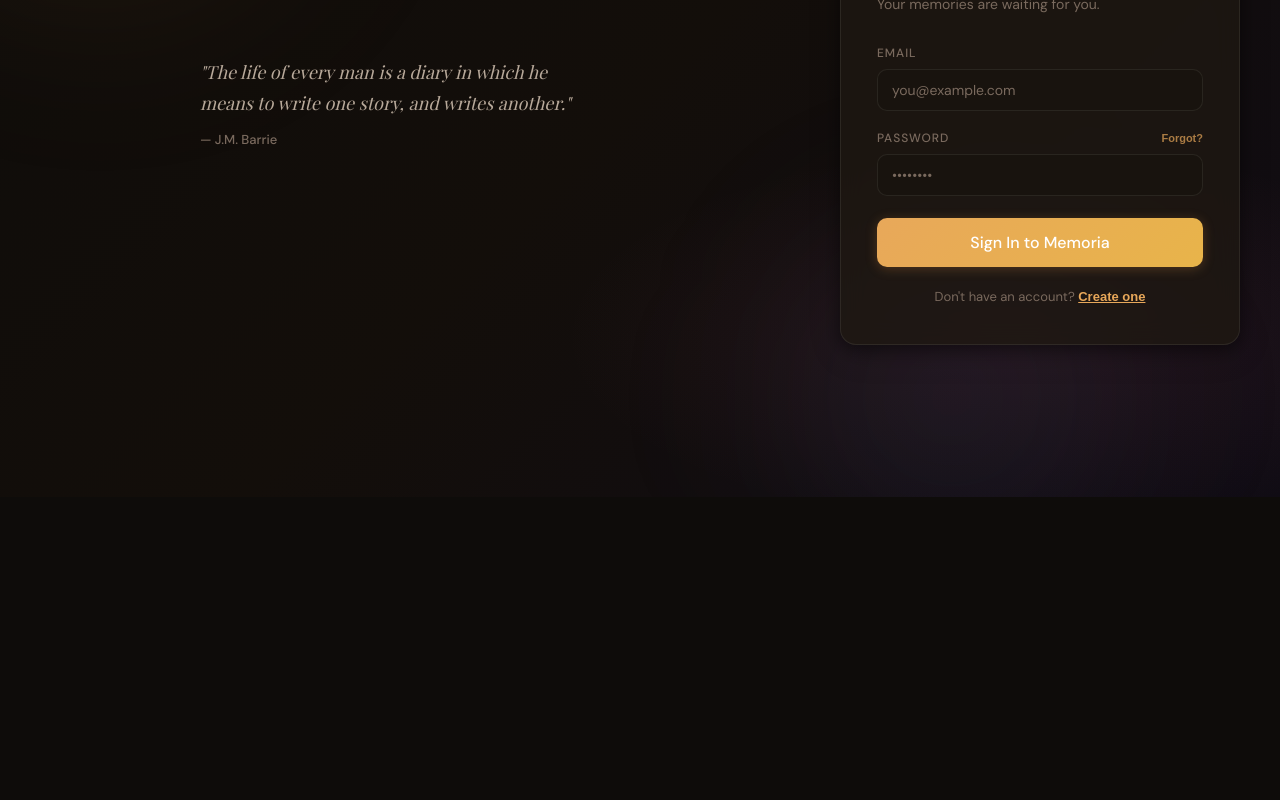
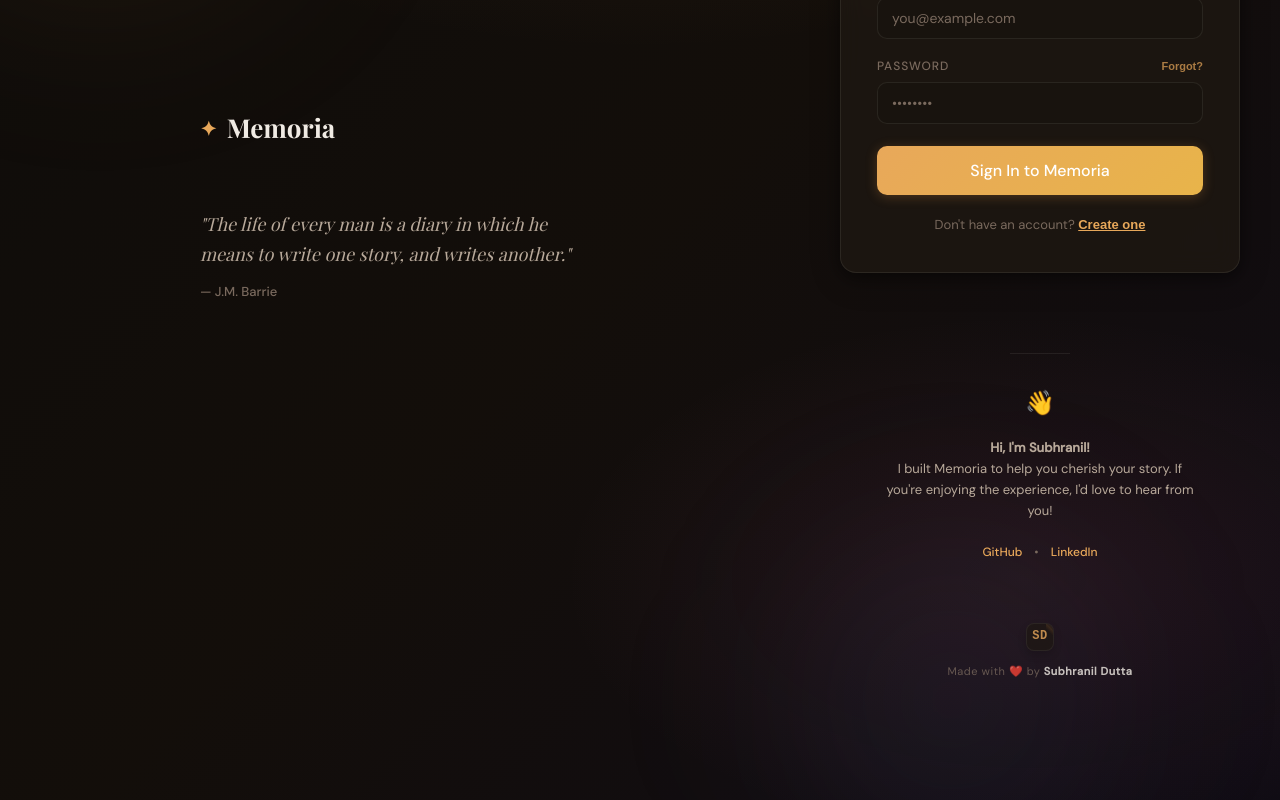
Before and after one commit to SubhranilSD/Memoria-Frontend-Finale, a React (Vite) app: page /auth in a window 1280 px wide. Shown: the part 303-1103 px from the top of the page. Before the commit the page ends 800 px from the top, so only its background shows below. Built offline with nearby package versions, Linux system fonts and the light colour scheme; no server answers; a web font is replaced by a local one.

Commit message:
three js downgrade

```diff
--- a/src/components/EventCard.css
+++ b/src/components/EventCard.css
@@ -139,16 +139,17 @@
 }
 
 @media (max-width: 600px) {
-  .event-card-media { height: 100px !important; }
-  .event-card-title { font-size: 11px !important; line-height: 1.2 !important; }
-  .event-card-desc { font-size: 9px !important; line-height: 1.4 !important; margin-bottom: 4px !important; display: -webkit-box; -webkit-line-clamp: 2; -webkit-box-orient: vertical; overflow: hidden; }
-  .event-card-body { padding: 8px 10px 10px !important; }
-  .event-card-location { font-size: 9px !important; margin-bottom: 4px !important; }
-  .event-card-date { font-size: 8px !important; margin-bottom: 2px !important; }
-  .tag { font-size: 8px !important; padding: 0 4px !important; border-radius: 2px !important; }
-  .event-card { border-radius: 10px !important; }
-  .people-badge-pill { padding: 3px 8px !important; font-size: 8px !important; }
-  .mood-badge { font-size: 8px !important; padding: 2px 6px !important; }
+  .event-card-media { height: 45px !important; }
+  .event-card-title { font-size: 8px !important; margin-bottom: 1px !important; line-height: 1 !important; }
+  .event-card-desc { font-size: 6px !important; line-height: 1.2 !important; -webkit-line-clamp: 1 !important; margin-bottom: 2px !important; }
+  .event-card-body { padding: 4px 6px !important; }
+  .event-card-location { font-size: 6px !important; margin-bottom: 1px !important; }
+  .event-card-date { font-size: 6px !important; margin-bottom: 0px !important; opacity: 0.8; }
+  .tag { font-size: 5px !important; padding: 0 2px !important; border-radius: 1px !important; }
+  .mood-badge { font-size: 5px !important; padding: 0px 3px !important; }
+  .event-card { border-radius: 4px !important; box-shadow: 0 2px 8px rgba(0,0,0,0.2) !important; }
+  .people-badge-pill { display: none !important; }
+  .event-card-explore-cue { display: none !important; }
 }
 
 .event-card-tags {
--- a/src/components/HighlightsReel.css
+++ b/src/components/HighlightsReel.css
@@ -144,7 +144,84 @@
   color: black;
 }
 
+/* Navigation Arrows */
+.hr-nav-btn {
+  position: absolute;
+  top: 50%;
+  transform: translateY(-50%);
+  z-index: 10;
+  background: rgba(255, 255, 255, 0.1);
+  backdrop-filter: blur(10px);
+  border: 1px solid rgba(255, 255, 255, 0.2);
+  color: white;
+  width: 50px;
+  height: 50px;
+  border-radius: 50%;
+  display: flex;
+  align-items: center;
+  justify-content: center;
+  cursor: pointer;
+  transition: all 0.3s cubic-bezier(0.4, 0, 0.2, 1);
+}
+
+.hr-nav-btn:hover {
+  background: white;
+  color: black;
+  transform: translateY(-50%) scale(1.1);
+}
+
+.hr-nav-btn:active {
+  transform: translateY(-50%) scale(0.9);
+}
+
+.hr-prev { left: 40px; }
+.hr-next { right: 40px; }
+
+.nav-arrow {
+  font-size: 32px;
+  line-height: 1;
+  margin-top: -4px;
+}
+
 @media (max-width: 768px) {
-  .hr-title { font-size: 32px; }
-  .hr-container { border-radius: 0; }
+  .hr-container {
+    border-radius: 20px;
+    max-width: 90vw;
+    max-height: 70vh;
+  }
+  .hr-title { font-size: 28px; }
+  .hr-location { font-size: 14px; }
+  .hr-nav-btn {
+    width: 40px;
+    height: 40px;
+  }
+  .hr-prev { left: 10px; }
+  .hr-next { right: 10px; }
+  .hr-close {
+    top: 20px;
+    right: 20px;
+    padding: 8px 16px;
+    font-size: 12px;
+  }
+  .hr-progress-container {
+    bottom: 20px;
+    gap: 6px;
+  }
+  .hr-progress-bar {
+    width: 30px;
+    height: 3px;
+  }
+  .hr-content {
+    padding: 20px;
+    margin-bottom: 40px;
+  }
 }
+
+@media (max-width: 480px) {
+  .hr-container {
+    max-height: 60vh;
+  }
+  .hr-nav-btn {
+    opacity: 0.5; /* Subtle arrows on tiny screens */
+  }
+}
--- a/src/components/TimelineView.css
+++ b/src/components/TimelineView.css
@@ -40,23 +40,21 @@
 }
 
 @media (max-width: 768px) {
-  .timeline-view { padding: 10px 0 40px; }
-  .timeline-line { left: 50% !important; transform: translateX(-50%) !important; display: block !important; }
+  .timeline-view { padding: 2px 0 10px !important; }
+  .timeline-line { left: 50% !important; transform: translateX(-50%) !important; display: block !important; width: 1px !important; }
   .timeline-item {
-    margin-bottom: 20px !important;
-    padding-right: calc(50% + 10px) !important;
+    margin-bottom: 8px !important;
+    padding-right: calc(50% + 5px) !important;
     padding-left: 0 !important;
-    flex-direction: row !important;
   }
   .timeline-item.right {
-    padding-left: calc(50% + 10px) !important;
+    padding-left: calc(50% + 5px) !important;
     padding-right: 0 !important;
-    flex-direction: row-reverse !important;
   }
-  .timeline-dot-wrapper { left: 50% !important; transform: translateX(-50%) !important; top: 10px !important; }
-  .timeline-dot { width: 18px !important; height: 18px !important; }
-  .timeline-dot-emoji { font-size: 9px !important; }
-  .timeline-connector { width: 8px !important; top: 18px !important; }
+  .timeline-dot-wrapper { left: 50% !important; transform: translateX(-50%) !important; top: 4px !important; }
+  .timeline-dot { width: 10px !important; height: 10px !important; }
+  .timeline-dot-emoji { font-size: 6px !important; }
+  .timeline-connector { width: 4px !important; top: 9px !important; }
 }
 
 .timeline-dot-wrapper {
--- a/src/pages/AuthPage.css
+++ b/src/pages/AuthPage.css
@@ -124,12 +124,15 @@
 .auth-right {
   flex: 0 0 480px;
   display: flex;
+  flex-direction: column;
   align-items: center;
-  justify-content: center;
-  padding: 40px;
+  padding: 80px 40px;
   position: relative;
   z-index: 1;
+  overflow-y: auto;
+  scrollbar-width: none;
 }
+.auth-right::-webkit-scrollbar { display: none; }
 
 .auth-card {
   width: 100%;
@@ -270,5 +273,116 @@
 
 @media (max-width: 900px) {
   .auth-left { display: none; }
-  .auth-right { flex: 1; }
+  .auth-right { flex: 1; padding: 20px; }
+  .auth-card { padding: 24px; }
 }
+
+.auth-footer {
+  margin-top: 60px;
+  padding-bottom: 40px;
+  display: flex;
+  flex-direction: column;
+  align-items: center;
+  gap: 12px;
+  color: var(--text-muted);
+  font-size: 11px;
+  letter-spacing: 0.05em;
+  opacity: 0.8;
+  transition: opacity 0.3s ease;
+  width: 100%;
+}
+
+.auth-footer:hover { opacity: 1; }
+
+.sd-logo {
+  width: 28px;
+  height: 28px;
+  background: var(--bg-card);
+  border: 1px solid var(--border-color);
+  border-radius: 8px;
+  display: flex;
+  align-items: center;
+  justify-content: center;
+  font-weight: 800;
+  font-size: 12px;
+  color: var(--accent-gold);
+  box-shadow: 0 4px 10px rgba(0,0,0,0.2);
+  font-family: 'DM Mono', monospace;
+  position: relative;
+  overflow: hidden;
+}
+
+.sd-logo::after {
+  content: '';
+  position: absolute;
+  inset: 0;
+  background: linear-gradient(45deg, transparent 40%, rgba(196,129,58,0.2) 50%, transparent 60%);
+  animation: logo-shimmer 3s infinite linear;
+}
+
+@keyframes logo-shimmer {
+  from { transform: translateX(-100%); }
+  to { transform: translateX(100%); }
+}
+
+.auth-footer p span {
+  color: var(--text-primary);
+  font-weight: 600;
+}
+
+.makers-note {
+  margin-top: 80px;
+  width: 100%;
+  max-width: 320px;
+  text-align: center;
+  animation: fadeIn 1s ease;
+}
+
+.note-divider {
+  height: 1px;
+  width: 60px;
+  background: var(--border-color);
+  margin: 0 auto 30px;
+}
+
+.note-content {
+  display: flex;
+  flex-direction: column;
+  align-items: center;
+  gap: 12px;
+}
+
+.note-emoji {
+  font-size: 24px;
+  margin-bottom: 4px;
+}
+
+.makers-note p {
+  font-size: 13px;
+  color: var(--text-secondary);
+  line-height: 1.6;
+  margin: 0;
+}
+
+.note-links {
+  display: flex;
+  gap: 12px;
+  margin-top: 10px;
+  font-size: 12px;
+}
+
+.note-links a {
+  color: var(--accent-gold);
+  text-decoration: none;
+  font-weight: 500;
+  transition: opacity 0.2s;
+}
+
+.note-links a:hover {
+  text-decoration: underline;
+  opacity: 0.8;
+}
+
+.note-links span {
+  color: var(--text-muted);
+}
--- a/src/pages/AuthPage.jsx
+++ b/src/pages/AuthPage.jsx
@@ -235,6 +235,25 @@
             </button>
           </p>
         </div>
+
+        <div className="makers-note">
+          <div className="note-divider" />
+          <div className="note-content">
+            <span className="note-emoji">👋</span>
+            <p><strong>Hi, I'm Subhranil!</strong><br />
+            I built Memoria to help you cherish your story. If you're enjoying the experience, I'd love to hear from you!</p>
+            <div className="note-links">
+              <a href="https://github.com/SubhranilSD" target="_blank" rel="noreferrer">GitHub</a>
+              <span>•</span>
+              <a href="https://www.linkedin.com/in/subhranildutta/" target="_blank" rel="noreferrer">LinkedIn</a>
+            </div>
+          </div>
+        </div>
+
+        <div className="auth-footer">
+          <div className="sd-logo">SD</div>
+          <p>Made with ❤️ by <span>Subhranil Dutta</span></p>
+        </div>
       </div>
     </div>
   );
--- a/src/pages/TimelinePage.css
+++ b/src/pages/TimelinePage.css
@@ -33,8 +33,8 @@
 }
 
 @media (max-width: 768px) {
-  .timeline-heading { font-size: 24px; }
-  .timeline-subheading { font-size: 12px; }
+  .timeline-heading { font-size: 20px !important; }
+  .timeline-subheading { font-size: 10px !important; }
 }
 
 .timeline-loading { padding: 20px 0; }
@@ -69,15 +69,16 @@
 }
 
 @media (max-width: 768px) {
-  .timeline-main { padding: 12px 10px; }
-  .timeline-header { flex-direction: column; align-items: stretch; gap: 12px; margin-bottom: 24px; }
+  .timeline-main { padding: 8px 6px !important; }
+  .timeline-header { flex-direction: column; align-items: stretch; gap: 8px; margin-bottom: 12px; }
   .timeline-header-actions {
     flex-wrap: wrap;
-    justify-content: flex-start;
-    gap: 6px;
+    justify-content: center;
+    gap: 4px;
   }
-  .search-bar { width: 100%; max-width: none; height: 38px; }
-  .btn { font-size: 12px; padding: 8px 12px; }
+  .search-bar { width: 100%; max-width: none; height: 32px !important; }
+  .btn { font-size: 10px !important; padding: 4px 8px !important; min-height: unset !important; }
+  .mobile-menu-toggle { padding: 6px !important; font-size: 16px !important; margin-right: 8px !important; }
 }
 
 /* Mobile Toggle */
@@ -178,15 +179,9 @@
 /* Touch optimizations */
 @media (max-width: 600px) {
   .btn, .sidebar-btn, .mood-filter-btn {
-    min-height: 44px;
-    display: flex;
-    align-items: center;
-    justify-content: center;
+    min-height: 32px !important;
   }
   .input, .search-input {
-    font-size: 16px !important; /* Prevents auto-zoom on iOS */
-  }
-  .sidebar-tab-btn {
-    padding: 12px 4px;
+    font-size: 12px !important;
   }
 }
```
Also changed, not shown: src/components/HighlightsReel.jsx (+23 -7 lines).
